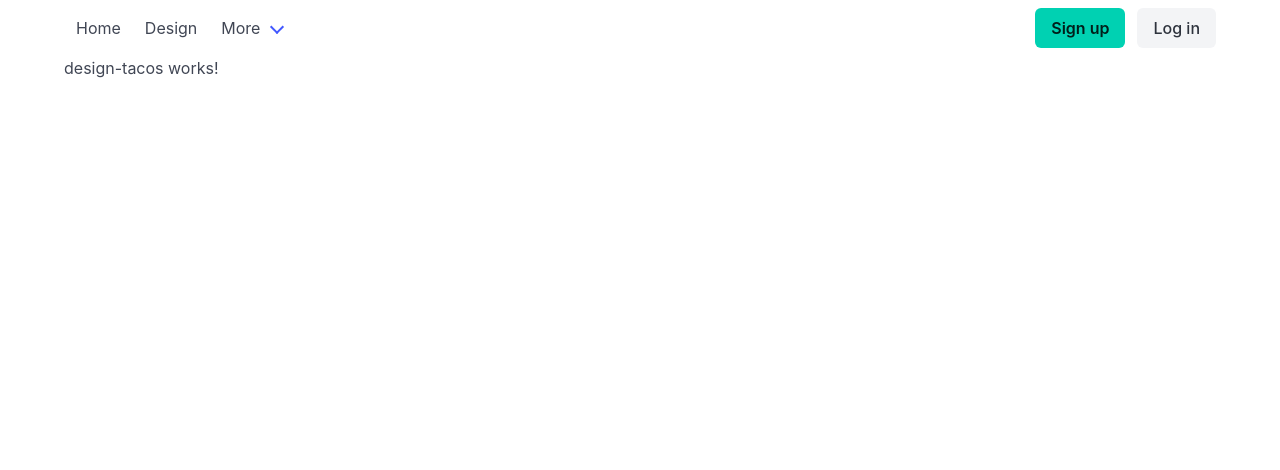
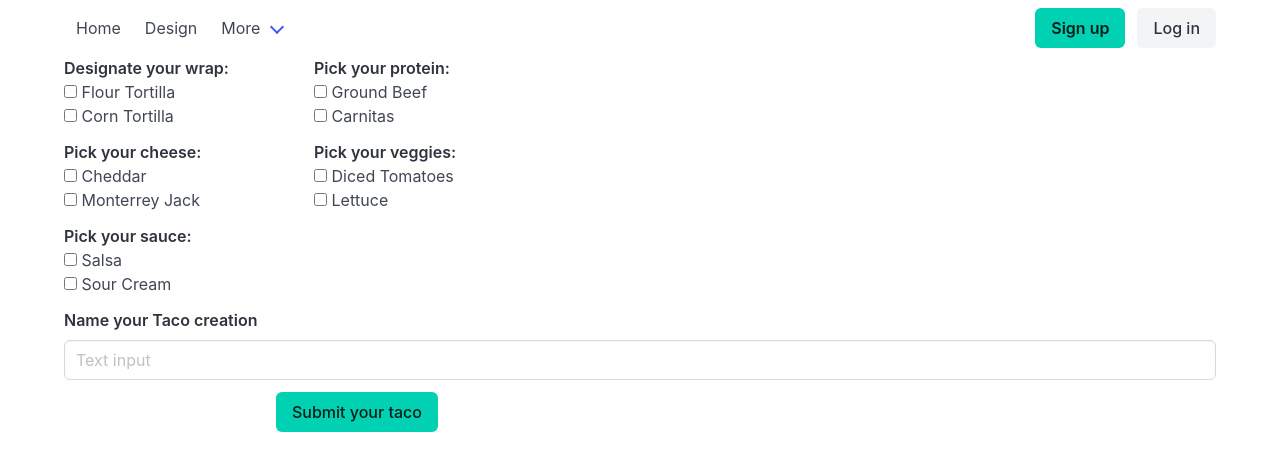
Before and after one commit to j0y0nt/tcfe, an Angular app in the folder ang-fe/: page /design in a window 1280 px wide. Shown: the top 470 px of the page. Built offline with nearby package versions, Linux system fonts and the light colour scheme.

Commit message:
Add design page.

```diff
--- a/ang-fe/src/app/design-tacos/design-tacos.component.html
+++ b/ang-fe/src/app/design-tacos/design-tacos.component.html
@@ -1 +1,130 @@
-<p>design-tacos works!</p>
+<div class="container">
+    <div class="field is-horizontal" style="width: 500px;">
+        <div class="field-body">
+            <div class="display: flex; flex-direction : column;">
+                <div class="field">
+                    <label class="label">Designate your wrap:</label>
+                </div>
+                <div class="field">
+                    <label class="checkbox">
+                        <input type="checkbox" />
+                        Flour Tortilla
+                    </label>
+                </div>
+                <div class="field">
+                    <label class="checkbox">
+                        <input type="checkbox" />
+                        Corn Tortilla
+                    </label>
+                </div>
+            </div>
+        </div>
+
+        <div class="field-body">
+            <div class="display: flex; flex-direction : column;">
+                <div class="field">
+                    <label class="label">Pick your protein:</label>
+                </div>
+                <div class="field">
+                    <label class="checkbox">
+                        <input type="checkbox" />
+                        Ground Beef
+                    </label>
+                </div>
+                <div class="field">
+                    <label class="checkbox">
+                        <input type="checkbox" />
+                        Carnitas
+                    </label>
+                </div>
+            </div>
+        </div>
+    </div>
+
+    <div class="field is-horizontal" style="width: 500px;">
+        <div class="field-body">
+            <div class="display: flex; flex-direction : column;">
+                <div class="field">
+                    <label class="label">Pick your cheese:</label>
+                </div>
+                <div class="field">
+                    <label class="checkbox">
+                        <input type="checkbox" />
+                        Cheddar
+                    </label>
+                </div>
+                <div class="field">
+                    <label class="checkbox">
+                        <input type="checkbox" />
+                        Monterrey Jack
+                    </label>
+                </div>
+            </div>
+        </div>
+
+        <div class="field-body">
+            <div class="display: flex; flex-direction : column;">
+                <div class="field">
+                    <label class="label">Pick your veggies:</label>
+                </div>
+                <div class="field">
+                    <label class="checkbox">
+                        <input type="checkbox" />
+                        Diced Tomatoes
+                    </label>
+                </div>
+                <div class="field">
+                    <label class="checkbox">
+                        <input type="checkbox" />
+                        Lettuce
+                    </label>
+                </div>
+            </div>
+        </div>
+    </div>
+
+    <div class="field" style="width: 500px;">
+        <div class="field-body">
+            <div class="display: flex; flex-direction : column;">
+                <div class="field">
+                    <label class="label">Pick your sauce:</label>
+                </div>
+                <div class="field">
+                    <label class="checkbox">
+                        <input type="checkbox" />
+                        Salsa
+                    </label>
+                </div>
+                <div class="field">
+                    <label class="checkbox">
+                        <input type="checkbox" />
+                        Sour Cream
+                    </label>
+                </div>
+            </div>
+        </div>
+    </div>
+
+    <div class="field">
+        <label class="label">Name your Taco creation</label>
+        <div class="control">
+          <input class="input" type="text" placeholder="Text input">
+        </div>
+     </div>
+
+    <div class="field is-horizontal">
+        <div class="field-label">
+          <!-- Left empty for spacing -->
+        </div>
+        <div class="field-body">
+          <div class="field">
+            <div class="control">
+              <button class="button is-primary">
+                Submit your taco
+              </button>
+            </div>
+          </div>
+        </div>
+    </div>
+
+</div>
```
